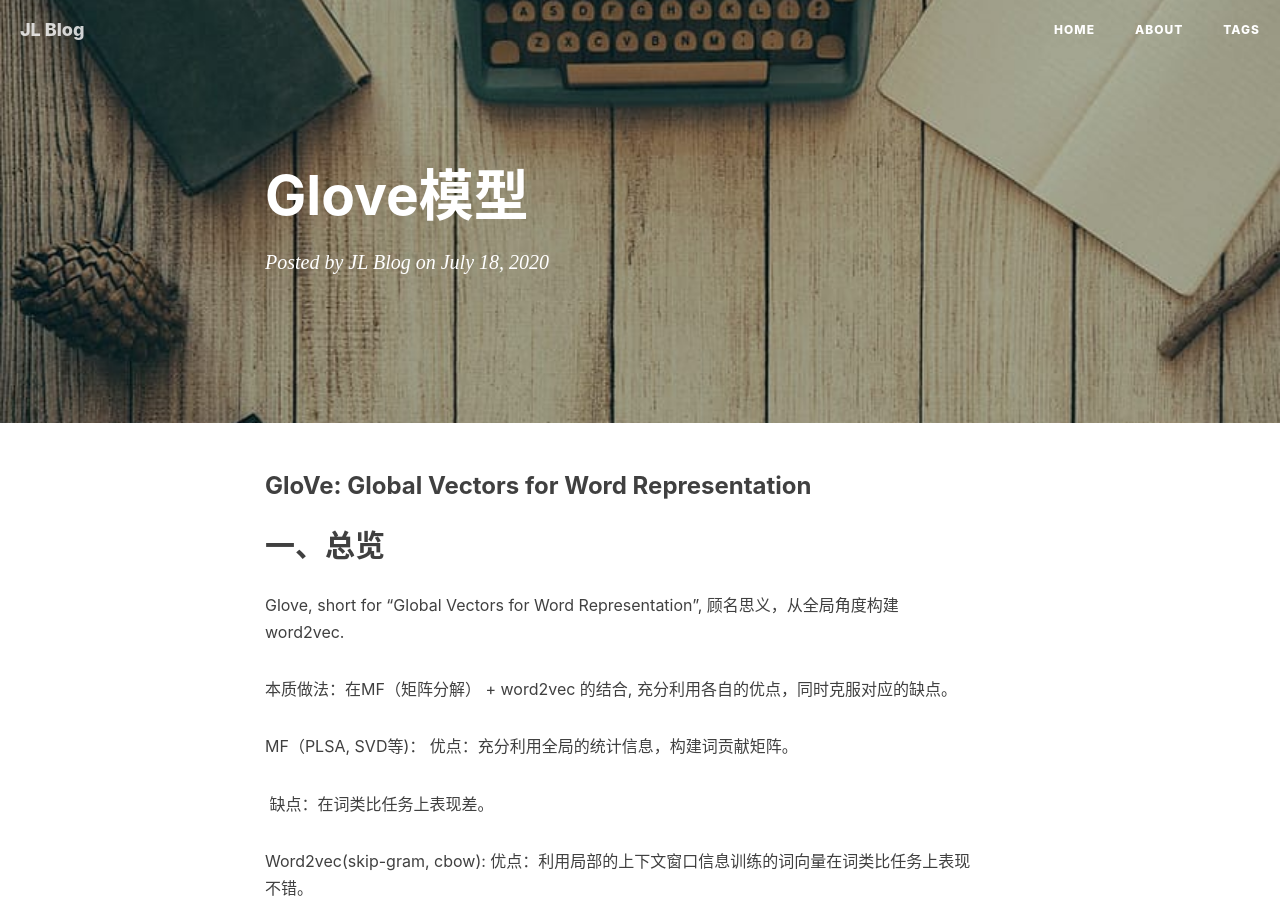
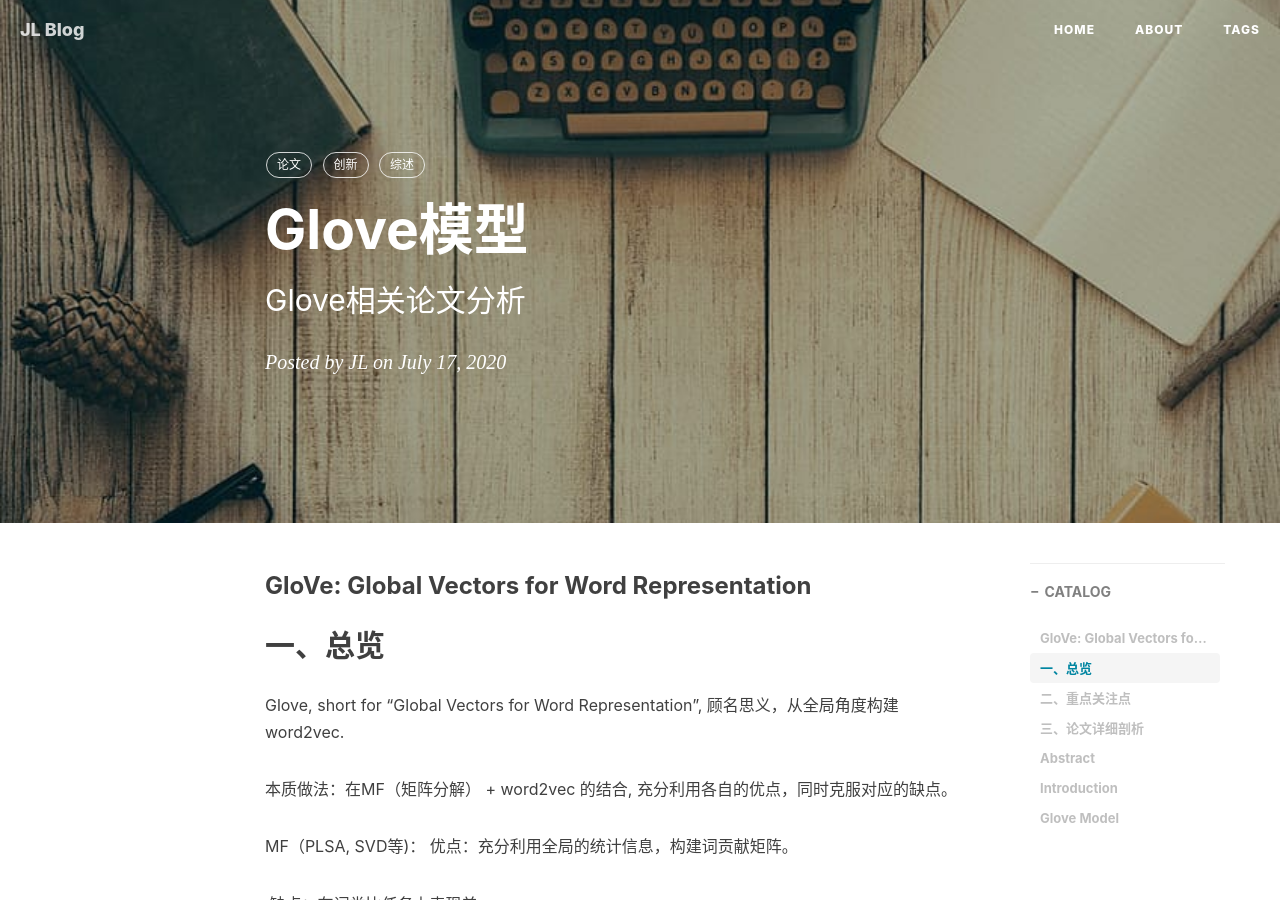
Before and after one commit to lvjiujin/lvjiujin.github.io, a Jekyll site: the page built from _posts/2020-7-17-Glove模型.md, in a window 1280 px wide and 900 px high. Built offline with Jekyll 4.4.1, drawn with Linux system fonts in a browser that asks for light colours; nearby versions of some CDN libraries; our own code applies the rules of GitHub Pages for plain Markdown files; comment, search, counter and statistics services are not loaded; some of the changed text lies outside the part shown.

```diff
--- a/_posts/2020-7-18-Glove模型.md
+++ b/_posts/2020-7-17-Glove模型.md
@@ -1,3 +1,17 @@
+---
+layout:     post
+title:      Glove模型
+subtitle:   Glove相关论文分析
+date:       2020-07-17
+author:     JL
+header-img:
+catalog: true
+tags:
+    - 论文
+    - 创新
+    - 综述
+---
+
 ### GloVe: Global Vectors for Word Representation
 
 
@@ -35,7 +49,6 @@ We analyze and make explicit the model properties needed for such regularities t
 我们分析并明确了在词向量中出现这些规则所需的模型属性。
 
 <table><tr><td bgcolor=violet>The result is a new global log bilinear regression model that combines the advantages of the two major model families in the literature: global matrix factorization and local context window methods. Our model efficiently leverages statistical information by training only on the nonzero elements in a word-word cooccurrence matrix, rather than on the entire sparse matrix or on individual context windows in a large corpus.</td></tr></table>
-
 结果就是一种新的全局对数双线性回归模型结合了两种重要的模型家族：全局矩阵分解和局部上下文窗口方法。
 
 ## Introduction
@@ -58,7 +71,6 @@ This evaluation scheme favors models that produce dimensions of meaning, thereby
 这种评估方案有利于产生意义维度的模型，从而捕获分布式表示的多聚类思想。
 
 <table><tr><td bgcolor=violet>分布式表示本质上就是一种多聚类思想</td></tr></table>
-
 <table><tr><td bgcolor=violet>The two main model families for learning word vectors are: 1) global matrix factorization methods, such as latent semantic analysis (LSA) (Deerwesteret al., 1990) and
 
     2) local context window methods, such as the skip-gram model of Mikolov et al. (2013c). </td></tr></table>
@@ -74,7 +86,6 @@ SG在词类比任务上表现好，但是不能很好的利用语料库的统计
 In this work, we analyze the model properties necessary to produce linear directions of meaning and argue that global log-bilinear regression models are appropriate for doing so.
 
 <table><tr><td bgcolor=violet>We propose a specific weighted least squares model that trains on global word-word co-occurrence counts and thus makes efficient use of statistics. </td></tr></table>
-
 我们提出了一种特定权重最小二乘法的模型，用来训练全局的词与词之间的共现矩阵计数值。
 
 The model produces a word vector space with meaningful substructure, as evidenced by its state-of-the-art performance of 75% accuracy on the word analogy dataset.
```
Also changed, not shown: _posts/2020-7-10-pytorch常见问题的解决办法.md (+9 -2 lines), _posts/2020-7-16-word2vec.md (renamed from _posts/2020-7-17-word2vec.md, +16 -0 lines), _posts/2020-7-18-char-embedding.md (added, +15 -0 lines).
